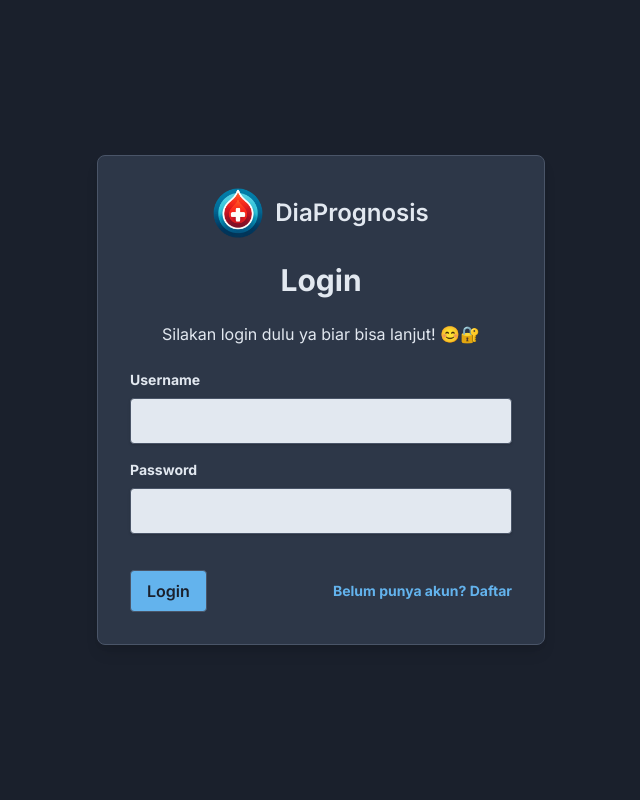
After one commit to GedeOke/DiaPrognosis, a Flask app: page /login in a window 1280 px wide. The commit adds this page. Shown: the whole page, without its empty margins (319-959 px from the left). Run offline with Flask 3, Linux system fonts and the light colour scheme.

Commit message:
update user login id

```diff
--- /dev/null
+++ b/static/css/loginRegister.css
@@ -0,0 +1,59 @@
+body {
+    background-color: #1a202c;
+    color: #e2e8f0;
+    font-family: 'Inter', sans-serif;
+}
+
+.container {
+    background-color: #2d3748;
+    color: #e2e8f0;
+    border: 1px solid #4a5568;
+}
+
+input {
+    background-color: #e2e8f0;
+    color: #1a202c;
+    border: 1px solid #4a5568;
+}
+
+input:focus {
+    border-color: #63b3ed;
+    box-shadow: 0 0 5px #63b3ed;
+}
+
+button {
+    background-color: #63b3ed;
+    color: #1a202c;
+    border: 1px solid #4a5568;
+}
+
+button:hover {
+    background-color: #4299e1;
+    color: #1a202c;
+}
+
+a {
+    color: #63b3ed;
+}
+
+a:hover {
+    color: #4299e1;
+}
+
+.logo-container {
+    display: flex;
+    align-items: center;
+    justify-content: center;
+    margin-bottom: 1.5rem;
+}
+
+.logo-container img {
+    width: 50px;
+    height: 50px;
+    margin-right: 0.75rem;
+}
+
+.logo-container h1 {
+    font-size: 1.5rem;
+    font-weight: 600;
+}
--- a/static/js/chat.js
+++ b/static/js/chat.js
@@ -28,11 +28,6 @@ document.addEventListener('DOMContentLoaded', (event) => {
         `;
         messagesDiv.insertBefore(resultDiv, messagesDiv.children[resultPosition]);
     }
-
-    // Ensure scroll to the bottom
-    setTimeout(() => {
-        messagesDiv.scrollTop = messagesDiv.scrollHeight;
-    }, 100); // Adjust the delay if needed
 
     const initialMessage = sessionStorage.getItem('initialMessage');
     if (initialMessage) {
--- a/static/js/components/botResponse.js
+++ b/static/js/components/botResponse.js
@@ -16,11 +16,11 @@ export function botResponse(userMessage) {
         logo.classList.add('logo-scale');
         messagesDiv.scrollTop = messagesDiv.scrollHeight;
 
-        const typingDuration = 2500;
+        const typingDuration = 2000;
 
         setTimeout(() => {
             let botMessage;
-            if (userMessage.toLowerCase().includes('prediksi')) {
+            if (userMessage.toLowerCase().includes('/prediksi')) {
                 botMessage = 'Silakan isi form berikut untuk prediksi diabetes:';
                 botMessageDiv.querySelector('.bubble').innerText = botMessage;
                 createForm(messagesDiv);
--- a/templates/chatroom.html
+++ b/templates/chatroom.html
@@ -24,7 +24,7 @@
             <div id="messages" class="overflow-y-auto"></div>
         </div>
         <div id="userInput" class="flex flex-col sm:flex-row sm:space-x-2 mt-4">
-            <input type="text" id="inputField" placeholder="Ketik pesan..."
+            <input type="text" id="inputField" placeholder="Ketik '/prediksi' jika ingin prediksi Diabetesmu"
                 class="flex-grow shadow appearance-none border rounded py-2 px-3 text-gray-700 leading-tight focus:outline-none focus:shadow-outline">
             <button id="sendButton"
                 class="bg-blue-500 hover:bg-blue-700 text-white font-bold py-2 px-4 rounded mt-2 sm:mt-0 sm:w-auto">Kirim</button>
@@ -42,8 +42,7 @@
     </div>
 
     <div class="fixed top-0 right-0 m-3">
-        <button
-            class="p-2 md:p-3 rounded-full font-bold rounded focus:outline-none focus:ring-2 focus:ring-gray-400"
+        <button class="p-2 md:p-3 rounded-full font-bold rounded focus:outline-none focus:ring-2 focus:ring-gray-400"
             onclick="goToHistory()">
             <i class="fas fa-history text-lg md:text-xl"></i>
             History
--- /dev/null
+++ b/templates/login.html
@@ -0,0 +1,45 @@
+<!DOCTYPE html>
+<html lang="en">
+
+<head>
+    <meta charset="UTF-8">
+    <meta name="viewport" content="width=device-width, initial-scale=1.0">
+    <title>DiaPrognosis - Login</title>
+    <link href="https://cdn.jsdelivr.net/npm/tailwindcss@2.2.19/dist/tailwind.min.css" rel="stylesheet">
+    <link rel="stylesheet" href="../static/css/loginRegister.css">
+    <link href="https://fonts.googleapis.com/css2?family=Inter:wght@400;600;700&display=swap" rel="stylesheet">
+    <link rel="sortcut icon" href="static/img/Logo_DiaPrognosis.png">
+</head>
+
+<body class="flex items-center justify-center h-screen">
+    <div class="container p-8 rounded-lg shadow-lg w-full max-w-md">
+        <div class="logo-container">
+            <img src="../static/img/Logo_DiaPrognosis.png" alt="Logo DiaPrognosis">
+            <h1>DiaPrognosis</h1>
+        </div>
+        <h2 class="text-3xl font-bold mb-6 text-center">Login</h2>
+        <p class="mb-6 text-center">Silakan login dulu ya biar bisa lanjut! 😊🔐</p>
+        <form method="POST" action="{{ url_for('login') }}" autocomplete="on">
+            <div class="mb-4">
+                <label class="block text-sm font-bold mb-2" for="username">Username</label>
+                <input
+                    class="shadow appearance-none border rounded w-full py-3 px-4 leading-tight focus:outline-none focus:shadow-outline"
+                    id="username" type="text" name="username" required autocomplete="username">
+            </div>
+            <div class="mb-6">
+                <label class="block text-sm font-bold mb-2" for="password">Password</label>
+                <input
+                    class="shadow appearance-none border rounded w-full py-3 px-4 mb-3 leading-tight focus:outline-none focus:shadow-outline"
+                    id="password" type="password" name="password" required autocomplete="current-password">
+            </div>
+            <div class="flex items-center justify-between">
+                <button class="py-2 px-4 rounded focus:outline-none focus:shadow-outline font-semibold"
+                    type="submit">Login</button>
+                <a class="inline-block align-baseline font-bold text-sm" href="{{ url_for('register') }}">Belum punya
+                    akun? Daftar</a>
+            </div>
+        </form>
+    </div>
+</body>
+
+</html>
```
Also changed, not shown: DiaPrognosis.py (+117 -60 lines), database/database.py (deleted, +0 -44 lines), static/js/home.js (+13 -0 lines), templates/chat_history.html (+22 -11 lines), templates/home.html (+28 -15 lines), templates/register.html (added, +45 -0 lines), 2 other files.
